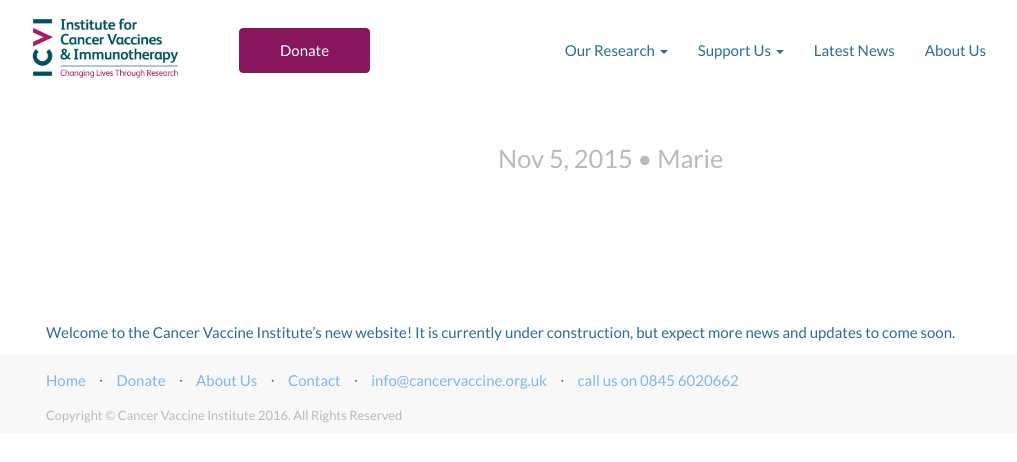
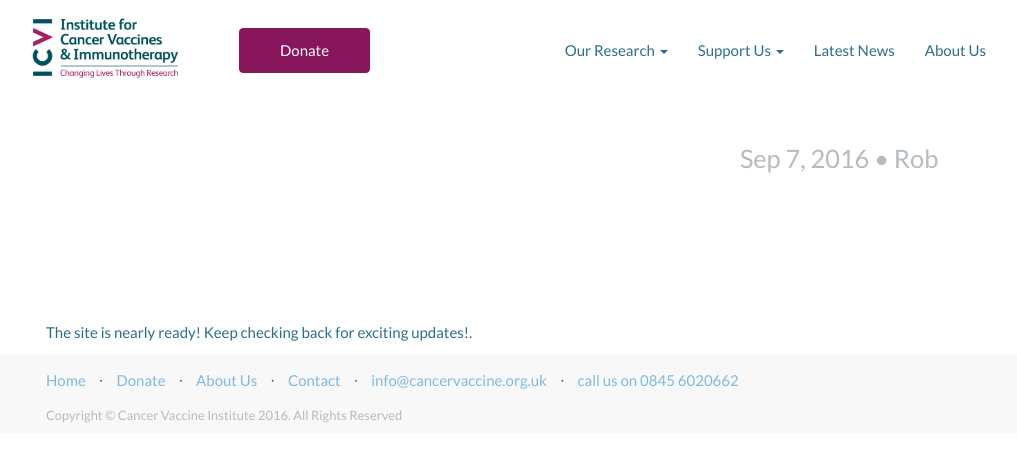
Before and after one commit to CancerVaccine/cancervaccine.github.io, a Jekyll site: the page built from _posts/2015-11-05-welcome-to-our-new-site-copy.md, in a window 1280 px wide. Shown: the top 462 px of the page, without its empty margins (124-1141 px from the left). Built offline with Jekyll 4.4.1, drawn with Linux system fonts in a browser that asks for light colours; nearby versions of some CDN libraries.

Commit message:
Updated '/_posts/2015-11-05-welcome-to-our-new-site-copy.md' via CloudCannon

```diff
--- a/_posts/2015-11-05-welcome-to-our-new-site-copy.md
+++ b/_posts/2015-11-05-welcome-to-our-new-site-copy.md
@@ -1,9 +1,9 @@
 ---
 layout: post
-title: 'Welcome to our new site!'
-date: 2015-11-05T20:30:00.000Z
-author: Marie
+title: 'Still under construction - Almost Ready!'
+date: 2016-09-07T13:50:00.000Z
+author: Rob
 ---
 
 
-Welcome to the Cancer Vaccine Institute's new website! It is currently under construction, but expect more news and updates to come soon.&nbsp;
+The site is nearly ready! Keep checking back for exciting updates!.&nbsp;
```
